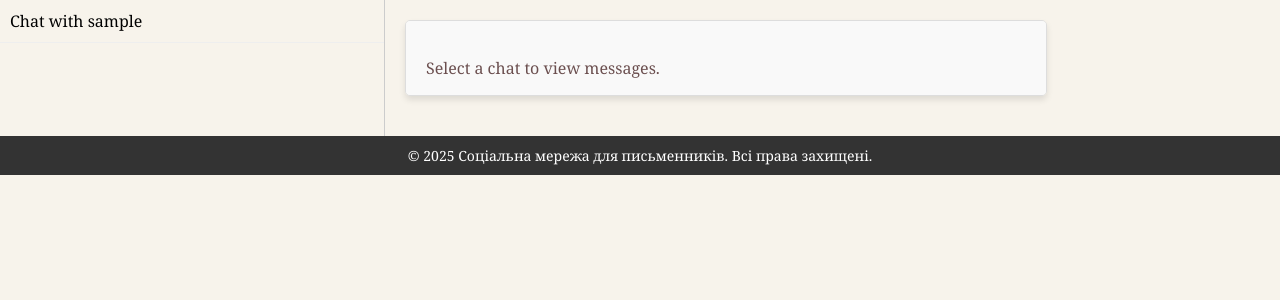
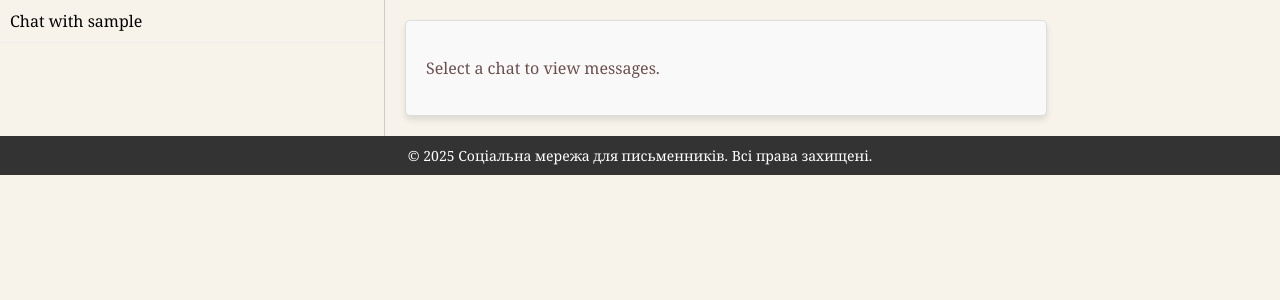
Before and after one commit to IamWerty/social_media, a Django app: page /chat/ in a window 1280 px wide. Shown: the part 100-400 px from the top of the page. Run offline with Django 5.2, Linux system fonts and the light colour scheme; a user stored in the database is signed in; tables that the repository leaves empty hold one stand-in row (values such as "Sample post"); some libraries are stand-ins or nearby versions.

Commit message:
add chats[need some fixes]

```diff
--- a/static/css/style.css
+++ b/static/css/style.css
@@ -425,7 +425,9 @@ nav {
     flex: 1;
     max-height: 25%;
     padding: 20px;
+    max-height: 400px;
     overflow-y: auto;
+    scroll-behavior: smooth;
     display: flex;
     flex-direction: column;
 }
```
